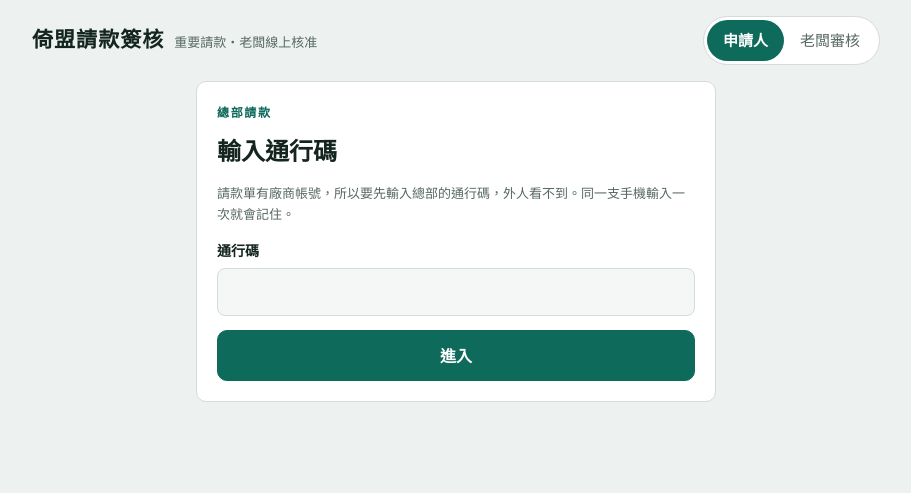
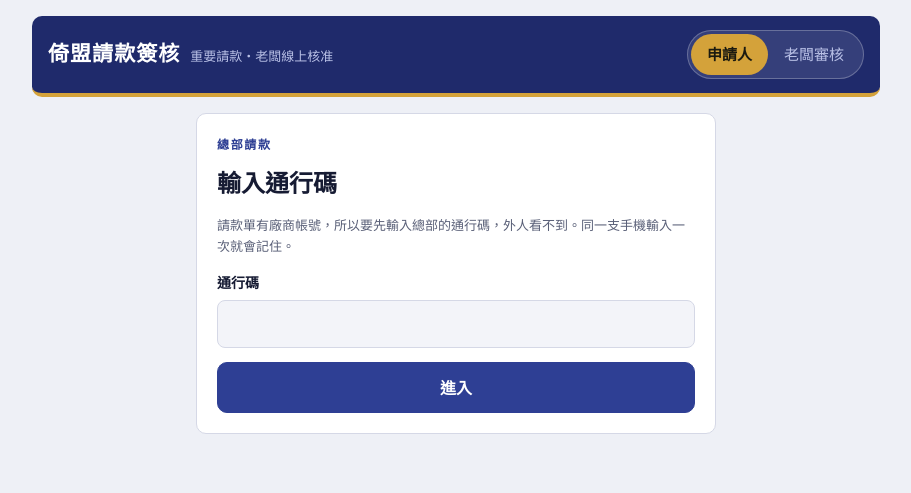
Before and after one commit to emotwm/pay, a plain HTML site: page index.html in a window 1280 px wide. Shown: the whole page, without its empty margins (184-1095 px from the left). Drawn offline with Linux system fonts and the light colour scheme.

Commit message:
Add files via upload

```diff
--- a/index.html
+++ b/index.html
@@ -8,45 +8,48 @@
 <link rel="stylesheet" href="https://fonts.googleapis.com/css2?family=Noto+Sans+TC:wght@400;500;700&family=Noto+Serif+TC:wght@700;900&display=swap">
 <style>body{margin:0}[hidden]{display:none!important}img{max-width:100%}:root{padding-top:env(safe-area-inset-top,0px);padding-bottom:env(safe-area-inset-bottom,0px)}</style>
 <style>
-/* 版面：沿用公告簽收系統的色系與字體。手機優先單欄：上方切換「申請人／老闆審核」，
+/* 版面：請款系統自己的「帳簿藍」配色與原本的明體標題，刻意跟公告簽收系統（綠色）分開。手機優先單欄：上方切換「申請人／老闆審核」，
    下方是請款單列表；點開一張就是一張「請款單」紙本樣式，底部三格：申請人・核准・付款。
-   顏色固定意思：黃＝等老闆、藍＝核准待付款、綠＝已付款、紅＝退回。 */
+   顏色固定意思：黃＝等老闆、紫＝核准待付款、綠＝已付款、紅＝退回。 */
 :root{
-  --bg:#EDF1EF; --surface:#FFFFFF; --surface-2:#F4F7F5; --ink:#14251F; --muted:#586962; --line:#D3DCD7;
-  --accent:#0E6A5B; --accent-ink:#FFFFFF; --accent-soft:#DCEDE8;
-  --seal:#BF3A2B; --seal-soft:#F8E3DF;
-  --ok:#1C7448; --ok-soft:#DDF1E5; --info:#1F5FA8; --info-soft:#DEE9F7; --warn:#8A5A00; --warn-soft:#FAEDCB;
-  --paper:#FFFFFF; --paper-ink:#14251F; --paper-line:#C9D3CE; --scrim:rgba(10,20,16,.82);
+  --bg:#EEF0F6; --surface:#FFFFFF; --surface-2:#F3F4F9; --ink:#161B33; --muted:#5A6078; --line:#D5D8E6;
+  --accent:#2E3F94; --accent-ink:#FFFFFF; --accent-soft:#E1E5F6;
+  --band:#1F2A6B; --band-ink:#FFFFFF; --band-muted:#B9C0E6; --gold:#D4A23A;
+  --seal:#B8322A; --seal-soft:#F8E2DF;
+  --ok:#1D7350; --ok-soft:#DCF0E5; --info:#7A3FA8; --info-soft:#EFE4F7; --warn:#8A5A00; --warn-soft:#FAEDCB;
+  --paper:#FFFFFF; --paper-ink:#14251F; --paper-line:#CDD1E0; --scrim:rgba(10,20,16,.82);
   --display:"Noto Serif TC","Songti TC","PMingLiU",serif;
   --body:"Noto Sans TC","PingFang TC","Microsoft JhengHei",system-ui,sans-serif;
   --r:10px;
 }
 @media (prefers-color-scheme: dark){
   :root:not([data-theme="light"]){
-    --bg:#0E1513; --surface:#17201D; --surface-2:#1D2824; --ink:#E6EEEA; --muted:#9AABA4; --line:#2C3934;
-    --accent:#4DBFAB; --accent-ink:#06211C; --accent-soft:#16332D;
+    --bg:#10131F; --surface:#181C2C; --surface-2:#1F2436; --ink:#E7E9F3; --muted:#9BA0B8; --line:#2D3350;
+    --accent:#9DAEFF; --accent-ink:#0E1433; --accent-soft:#232B52;
+    --band:#1B2350; --band-ink:#F2F3FA; --band-muted:#A9B1DC; --gold:#D4A23A;
     --seal:#F07363; --seal-soft:#3A1C18;
-    --ok:#5BC98D; --ok-soft:#15301F; --info:#84B6F0; --info-soft:#17283E; --warn:#E6B54E; --warn-soft:#382C10;
-    --paper:#F7F9F8; --paper-ink:#14251F; --paper-line:#C9D3CE; --scrim:rgba(0,0,0,.86); color-scheme:dark;
+    --ok:#5BC98D; --ok-soft:#15301F; --info:#C79BEF; --info-soft:#2E2140; --warn:#E6B54E; --warn-soft:#382C10;
+    --paper:#F7F9F8; --paper-ink:#14251F; --paper-line:#CDD1E0; --scrim:rgba(0,0,0,.86); color-scheme:dark;
   }
 }
 :root[data-theme="dark"]{
-  --bg:#0E1513; --surface:#17201D; --surface-2:#1D2824; --ink:#E6EEEA; --muted:#9AABA4; --line:#2C3934;
-  --accent:#4DBFAB; --accent-ink:#06211C; --accent-soft:#16332D;
+  --bg:#10131F; --surface:#181C2C; --surface-2:#1F2436; --ink:#E7E9F3; --muted:#9BA0B8; --line:#2D3350;
+  --accent:#9DAEFF; --accent-ink:#0E1433; --accent-soft:#232B52;
+  --band:#1B2350; --band-ink:#F2F3FA; --band-muted:#A9B1DC; --gold:#D4A23A;
   --seal:#F07363; --seal-soft:#3A1C18;
-  --ok:#5BC98D; --ok-soft:#15301F; --info:#84B6F0; --info-soft:#17283E; --warn:#E6B54E; --warn-soft:#382C10;
-  --paper:#F7F9F8; --paper-ink:#14251F; --paper-line:#C9D3CE; --scrim:rgba(0,0,0,.86); color-scheme:dark;
+  --ok:#5BC98D; --ok-soft:#15301F; --info:#C79BEF; --info-soft:#2E2140; --warn:#E6B54E; --warn-soft:#382C10;
+  --paper:#F7F9F8; --paper-ink:#14251F; --paper-line:#CDD1E0; --scrim:rgba(0,0,0,.86); color-scheme:dark;
 }
 *{box-sizing:border-box}
 body{background:var(--bg);color:var(--ink);font-family:var(--body);font-size:16px;line-height:1.65}
 .app{max-width:880px;margin:0 auto;padding-left:max(16px,env(safe-area-inset-left,0px));padding-right:max(16px,env(safe-area-inset-right,0px));padding-block:16px 56px;display:flex;flex-direction:column;gap:16px}
-.top{display:flex;flex-wrap:wrap;align-items:center;justify-content:space-between;gap:12px}
+.top{display:flex;flex-wrap:wrap;align-items:center;justify-content:space-between;gap:12px;background:var(--band);color:var(--band-ink);border-radius:var(--r);padding:14px 16px;border-bottom:4px solid var(--gold)}
 .brand{display:flex;align-items:baseline;gap:10px;min-width:0;flex-wrap:wrap}
 .brand b{font-family:var(--display);font-weight:900;font-size:21px;letter-spacing:.05em}
-.brand span{color:var(--muted);font-size:13px}
-.switch{display:flex;border:1px solid var(--line);border-radius:999px;padding:3px;background:var(--surface)}
-.switch button{border:0;background:transparent;color:var(--muted);font:inherit;font-size:15px;padding:8px 16px;border-radius:999px;cursor:pointer}
-.switch button[aria-pressed="true"]{background:var(--accent);color:var(--accent-ink);font-weight:700}
+.brand span{color:var(--band-muted);font-size:13px}
+.switch{display:flex;border:1px solid rgba(255,255,255,.25);border-radius:999px;padding:3px;background:rgba(255,255,255,.1)}
+.switch button{border:0;background:transparent;color:var(--band-muted);font:inherit;font-size:15px;padding:8px 16px;border-radius:999px;cursor:pointer}
+.switch button[aria-pressed="true"]{background:var(--gold);color:#1B1A10;font-weight:700}
 .note{font-size:13px;color:var(--warn);background:var(--warn-soft);border-radius:var(--r);padding:8px 12px}
 button:focus-visible,select:focus-visible,canvas:focus-visible,input:focus-visible,textarea:focus-visible,.card:focus-visible{outline:3px solid var(--accent);outline-offset:2px}
 h1{font-family:var(--display);font-weight:900;font-size:24px;line-height:1.35;margin:0;text-wrap:balance}
@@ -144,7 +147,7 @@ textarea{min-height:84px;resize:vertical}
 .signbox .hint{position:absolute;inset:0;display:flex;align-items:center;justify-content:center;color:#8A949A;pointer-events:none;font-size:15px}
 .signbox.sm{height:120px}
 .signbox.tap{width:100%;font:inherit;cursor:pointer;display:flex;flex-direction:column;align-items:center;justify-content:center;gap:4px;padding:8px;color:#5E6B66}
-.signbox.tap .hint{position:static;font-size:16px;font-weight:700;color:#0E6A5B}
+.signbox.tap .hint{position:static;font-size:16px;font-weight:700;color:#2E3F94}
 .signbox.tap img{max-height:80px;max-width:100%}
 .signbox.tap.done{border-style:solid}
 .signbox.tap .redo{font-size:12px;color:#5E6B66;font-weight:400}
@@ -188,7 +191,7 @@ var LIVE = !!API;
 
 var CATS = ["進貨貨款","維修工程","租金水電","廣告行銷","設備採購","員工代墊","其他"];
 var UNITS = ["總部","鼎山","陽明","後昌","仁雄","凱旋","五店分攤"];
-var METHODS = ["匯款","現金","支票"];
+var METHODS = ["匯款","現金"];
 var ST = {pending:["等老闆核准","warn"], approved:["已核准・待付款","info"], rejected:["已退回","seal"], paid:["已付款","ok"], withdrawn:["已撤回","muted"]};
 var MAX_PHOTOS = 6;
 
@@ -365,7 +368,7 @@ function card(r){
   return '<button type="button" class="card" data-act="open" data-id="'+esc(r.id)+'">'+
     '<span class="t">'+(r.urgent&&(r.status==="pending"||r.status==="approved")?'<span class="urgent">急</span>':'')+esc(r.payee)+(r.demo?' <span class="demo">範例</span>':'')+'</span>'+
     '<span class="a">'+money(r.amount)+'</span>'+
-    '<span class="m">'+esc(r.no)+'・'+esc(r.cat)+'・'+esc(r.unit)+'・'+esc(r.by)+' 送出 '+fmt(r.at)+'<br>'+esc(r.purpose)+'</span>'+
+    '<span class="m">'+esc(r.no)+'・'+esc(r.cat)+(r.unit?'・'+esc(r.unit):'')+'・'+esc(r.by)+' 送出 '+fmt(r.at)+'<br>'+esc(r.purpose)+'</span>'+
     '<span class="s"><span class="pill '+st[1]+'">'+st[0]+'</span></span></button>';
 }
 function formView(){
@@ -373,8 +376,7 @@ function formView(){
   var payees={}; S.reqs.forEach(function(r){ if(r.payee) payees[r.payee]=1; });
   var h='<section class="panel"><div class="eyebrow">'+(f.editId?"修改後重新送出":"新增請款")+'</div><h1>'+(f.editId?"修改請款單":"填寫請款單")+'</h1>';
   h+='<label class="f" for="f-by">申請人<select id="f-by"><option value="">請選擇</option>'+S.names.map(function(n){ return '<option'+(f.by===n?' selected':'')+'>'+esc(n)+'</option>'; }).join("")+'</select></label>';
-  h+='<div class="grid2"><label class="f" for="f-cat">請款類別<select id="f-cat"><option value="">請選擇</option>'+CATS.map(function(c){ return '<option'+(f.cat===c?' selected':'')+'>'+c+'</option>'; }).join("")+'</select></label>'+
-    '<label class="f" for="f-unit">這筆錢算哪一店的<span class="hint">總部自己用的選總部；五家店一起用的選五店分攤</span><select id="f-unit"><option value="">請選擇</option>'+UNITS.map(function(c){ return '<option'+(f.unit===c?' selected':'')+'>'+c+'</option>'; }).join("")+'</select></label></div>';
+  h+='<label class="f" for="f-cat">請款類別<select id="f-cat"><option value="">請選擇</option>'+CATS.map(function(c){ return '<option'+(f.cat===c?' selected':'')+'>'+c+'</option>'; }).join("")+'</select></label>';
   h+='<div class="grid2"><label class="f" for="f-payee">受款對象<span class="hint">廠商名稱或個人姓名，打過的會自動帶出</span><input type="text" id="f-payee" list="payees" value="'+esc(f.payee)+'" autocomplete="off"></label>'+
     '<datalist id="payees">'+Object.keys(payees).map(function(p){ return '<option value="'+esc(p)+'">'; }).join("")+'</datalist>'+
     '<label class="f" for="f-amount">金額（新台幣，含稅）<span class="hint">只填數字</span><input type="text" inputmode="numeric" id="f-amount" value="'+esc(f.amount)+'" autocomplete="off"></label></div>';
@@ -399,7 +401,7 @@ function slip(r){
   var h='<article class="slip"><div class="head"><b>請款單</b><span>單號 '+esc(r.no)+'<br>'+fmt(r.at)+'</span></div>';
   h+='<div class="row"><span class="pill '+st[1]+'">'+st[0]+'</span>'+(r.urgent?'<span class="urgent">急件</span>':'')+(r.demo?'<span class="demo">範例</span>':'')+'</div>';
   h+='<table><tr><th>受款對象</th><td><b>'+esc(r.payee)+'</b></td></tr><tr><th>金額</th><td class="big">'+money(r.amount)+'</td></tr>'+
-    '<tr><th>請款類別</th><td>'+esc(r.cat)+'</td></tr><tr><th>費用算在</th><td>'+esc(r.unit)+'</td></tr><tr><th>用途說明</th><td>'+esc(r.purpose)+'</td></tr>'+
+    '<tr><th>請款類別</th><td>'+esc(r.cat)+'</td></tr>'+(r.unit?'<tr><th>費用算在</th><td>'+esc(r.unit)+'</td></tr>':'')+'<tr><th>用途說明</th><td>'+esc(r.purpose)+'</td></tr>'+
     '<tr><th>付款方式</th><td>'+esc(r.method)+(r.method==="匯款"?'<div class="cap">'+esc(r.bank)+'<br>帳號 <span class="num">'+esc(r.acct)+'</span>　戶名 '+esc(r.holder)+'</div>':'')+'</td></tr>'+
     '<tr><th>希望付款日</th><td>'+(r.due?fmtD(r.due):'<span class="cap">沒有指定</span>')+'</td></tr>';
   if(r.approveNote) h+='<tr><th>老闆備註</th><td>'+esc(r.approveNote)+'</td></tr>';
@@ -524,7 +526,7 @@ function autofill(name){
 }
 function saveForm(){
   var f=S.form; if(!f || !$("f-cat")) return;
-  f.by=val("f-by"); f.cat=val("f-cat"); f.unit=val("f-unit"); f.payee=val("f-payee"); f.amount=val("f-amount"); f.purpose=val("f-purpose"); f.due=val("f-due");
+  f.by=val("f-by"); f.cat=val("f-cat"); f.payee=val("f-payee"); f.amount=val("f-amount"); f.purpose=val("f-purpose"); f.due=val("f-due");
   f.urgent=!!($("f-urgent")&&$("f-urgent").checked);
   if($("f-bank")){ f.bank=val("f-bank"); f.acct=val("f-acct"); f.holder=val("f-holder"); }
 }
@@ -636,7 +638,7 @@ function failReload(e){ S.msg=errText(e); load(); }
 function submitForm(){
   if(S.busy) return; saveForm(); var f=S.form, m=$("f-msg");
   var amt=Number(String(f.amount).replace(/[,，\s]/g,""));
-  var miss=[]; if(!f.by) miss.push("申請人"); if(!f.cat) miss.push("請款類別"); if(!f.unit) miss.push("這筆錢算哪一店的"); if(!f.payee) miss.push("受款對象"); if(!(amt>0)) miss.push("金額"); if(!f.purpose) miss.push("用途說明");
+  var miss=[]; if(!f.by) miss.push("申請人"); if(!f.cat) miss.push("請款類別"); if(!f.payee) miss.push("受款對象"); if(!(amt>0)) miss.push("金額"); if(!f.purpose) miss.push("用途說明");
   if(f.method==="匯款"){ if(!f.bank) miss.push("銀行"); if(!f.acct) miss.push("帳號"); if(!f.holder) miss.push("戶名"); }
   if(!padInked("f-sig")) miss.push("申請人簽名");
   if(miss.length){ m.hidden=false; m.textContent="還沒填："+miss.join("、"); m.scrollIntoView({block:"center"}); return; }
```
